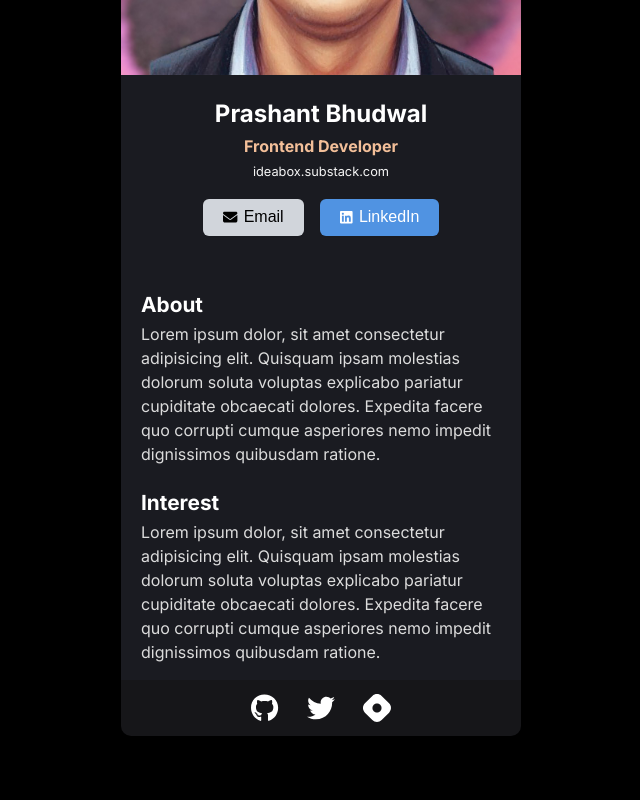
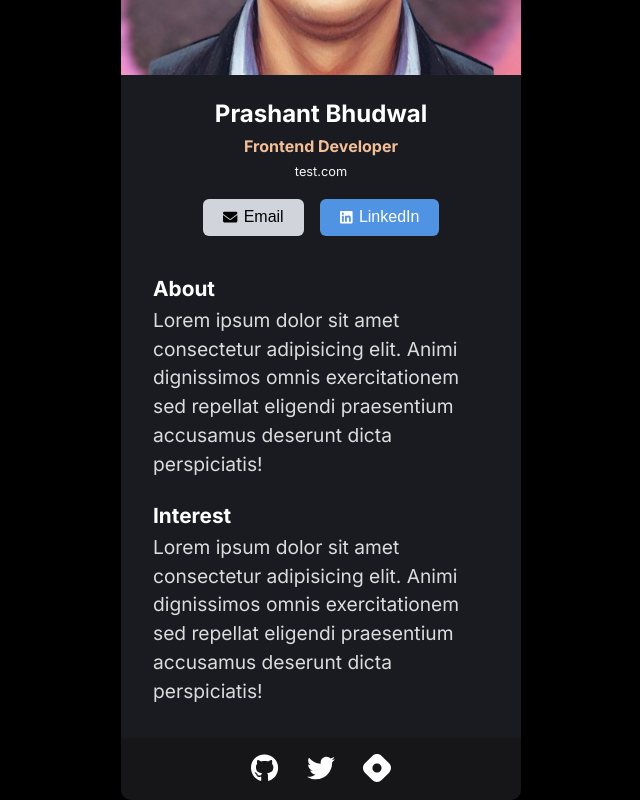
Before and after one commit to prashantbhudwal/proj__businessCard-solo, a React (Vite) app: page / in a window 1280 px wide. Shown: the part 325-1125 px from the top of the page, without its empty margins (319-959 px from the left). Before the commit the page ends 1061 px from the top, so only its background shows below. Built offline with nearby package versions, Linux system fonts and the light colour scheme.

Commit message:
Dynamically load the data from an object

```diff
--- a/src/App.tsx
+++ b/src/App.tsx
@@ -4,6 +4,7 @@ import { Global } from "@emotion/react";
 import globalStyles from "./globalStyle";
 import Footer from "./Footer";
 import MainSection from "./MainSection";
+import profile from "./profileData";
 
 const AppContainer = styled.div`
   max-width: 400px;
@@ -16,9 +17,9 @@ export default function App() {
   return (
     <AppContainer>
       <Global styles={globalStyles} />
-      <HeroImage />
-      <MainSection />
-      <Footer />
+      <HeroImage src={profile.url.profileImage}/>
+      <MainSection profile={profile} />
+      <Footer links = {profile.url}/>
     </AppContainer>
   );
 }
--- a/src/Footer.tsx
+++ b/src/Footer.tsx
@@ -17,12 +17,19 @@ const StyledFooter = styled.div`
   padding: 0.5em 1em;
 `;
 
-export default function Footer() {
+export default function Footer({ links }: any) {
+  const { github, twitter, substack } = links;
   return (
     <StyledFooter>
-      <FontAwesomeIcon icon={faGithub} />
-      <FontAwesomeIcon icon={faTwitter} />
-      <FontAwesomeIcon icon={faHashnode} />
+      <a href={github}>
+        <FontAwesomeIcon icon={faGithub} />
+      </a>
+      <a href={twitter}>
+        <FontAwesomeIcon icon={faTwitter} />
+      </a>
+      <a href={substack}>
+        <FontAwesomeIcon icon={faHashnode} />
+      </a>
     </StyledFooter>
   );
 }
--- a/src/HeroContent.tsx
+++ b/src/HeroContent.tsx
@@ -23,7 +23,8 @@ const StyledHeroContent = styled.div`
     color: #f3bf99;
   }
 
-  & p {
+  & a {
+    text-decoration: none;
     color: #f5f5f5;
     font-size: 0.8rem;
   }
@@ -35,7 +36,9 @@ const StyledHeroContent = styled.div`
   }
 `;
 
-export default function HeroContent() {
+export default function HeroContent({ profile }: any) {
+  const { name, profession, url } = profile;
+  const { website, linkedin, email } = url;
   const linkedinIcon = <FontAwesomeIcon icon={faLinkedin} />;
   const emailIcon = <FontAwesomeIcon icon={faEnvelope} />;
   const primary = `#5093E2`;
@@ -44,14 +47,24 @@ export default function HeroContent() {
   const black = `#000`;
   return (
     <StyledHeroContent>
-      <h1>Prashant Bhudwal</h1>
-      <h2>Frontend Developer</h2>
-      <p>ideabox.substack.com</p>
+      <h1>{name}</h1>
+      <h2>{profession}</h2>
+      <a href={website}>{website}</a>
       <div className="buttonContainer">
-        <IconButton color={black} backgroundColor={gray} icon={emailIcon}>
+        <IconButton
+          href={email}
+          color={black}
+          backgroundColor={gray}
+          icon={emailIcon}
+        >
           Email
         </IconButton>
-        <IconButton color={white} backgroundColor={primary} icon={linkedinIcon}>
+        <IconButton
+          href={linkedin}
+          color={white}
+          backgroundColor={primary}
+          icon={linkedinIcon}
+        >
           LinkedIn
         </IconButton>
       </div>
--- a/src/IconButton.tsx
+++ b/src/IconButton.tsx
@@ -28,12 +28,14 @@ const StyledIconButton = styled.button<ButtonProps>`
   }
 `;
 
-const IconButton = ({ backgroundColor, color, icon, children }: any) => {
+const IconButton = ({ backgroundColor, color, icon, href, children }: any) => {
   return (
-    <StyledIconButton backgroundColor={backgroundColor} color={color}>
-      <div className="icon">{icon}</div>
-      <div className="label">{children}</div>
-    </StyledIconButton>
+    <a href={href}>
+      <StyledIconButton backgroundColor={backgroundColor} color={color}>
+        <div className="icon">{icon}</div>
+        <div className="label">{children}</div>
+      </StyledIconButton>
+    </a>
   );
 };
 
--- a/src/MainContent.tsx
+++ b/src/MainContent.tsx
@@ -3,7 +3,8 @@ const StyledMainContent = styled.div`
   display: flex;
   flex-direction: column;
   gap: 1.5em;
-  padding: 1em 1.25em;
+  padding-left: 2em;
+  padding-bottom: 2em;
 
   & h1 {
     font-size: 1.3rem;
@@ -11,31 +12,25 @@ const StyledMainContent = styled.div`
     margin-bottom: 0.25em;
   }
   & p {
-    font-size: 1rem;
+    display: block;
+    font-size: 1.2rem;
     color: #dcdcdc;
     line-height: 1.5;
+    padding-right: 3em;
+    line-break: auto;
   }
 `;
-export default function MainContent() {
+export default function MainContent({ profile }: any) {
+  const { about, interests } = profile;
   return (
     <StyledMainContent>
       <div>
         <h1>About</h1>
-        <p>
-          Lorem ipsum dolor, sit amet consectetur adipisicing elit. Quisquam
-          ipsam molestias dolorum soluta voluptas explicabo pariatur cupiditate
-          obcaecati dolores. Expedita facere quo corrupti cumque asperiores nemo
-          impedit dignissimos quibusdam ratione.
-        </p>
+        <p>{about}</p>
       </div>
       <div>
         <h1>Interest</h1>
-        <p>
-          Lorem ipsum dolor, sit amet consectetur adipisicing elit. Quisquam
-          ipsam molestias dolorum soluta voluptas explicabo pariatur cupiditate
-          obcaecati dolores. Expedita facere quo corrupti cumque asperiores nemo
-          impedit dignissimos quibusdam ratione.
-        </p>
+        <p>{interests}</p>
       </div>
     </StyledMainContent>
   );
--- a/src/MainSection.tsx
+++ b/src/MainSection.tsx
@@ -9,11 +9,11 @@ const StyledMainSection = styled.div`
   gap: 1em;
 `;
 
-export default function MainSection() {
+export default function MainSection({ profile }: any) {
   return (
     <StyledMainSection>
-      <HeroContent />
-      <MainContent />
+      <HeroContent profile={profile} />
+      <MainContent profile={profile} />
     </StyledMainSection>
   );
 }
--- /dev/null
+++ b/src/profileData.tsx
@@ -0,0 +1,19 @@
+const profileData = {
+  name: "Prashant Bhudwal",
+  profession: "Frontend Developer",
+  about:
+    "Lorem ipsum dolor sit amet consectetur adipisicing elit. Animi dignissimos omnis exercitationem sed repellat eligendi praesentium accusamus deserunt dicta perspiciatis!",
+  interests:
+    "Lorem ipsum dolor sit amet consectetur adipisicing elit. Animi dignissimos omnis exercitationem sed repellat eligendi praesentium accusamus deserunt dicta perspiciatis!",
+  url: {
+    profileImage: "src/assets/profile.jpg",
+    website: "test.com",
+    linkedin: "test.com",
+    email: "test.com",
+    github: "test.com",
+    twitter: "test.com",
+    substack: "test.com",
+  },
+};
+
+export default profileData;
```
Also changed, not shown: src/HeroImage.tsx (+2 -2 lines).
